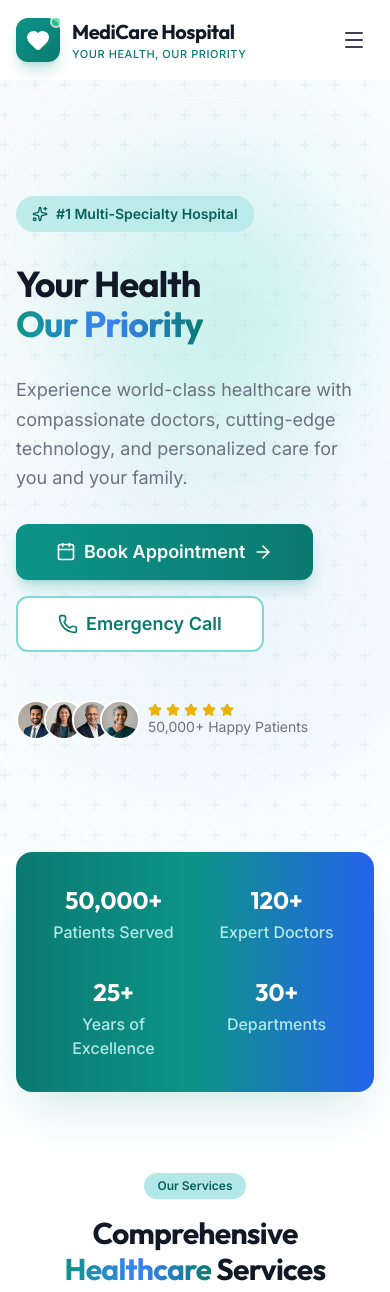
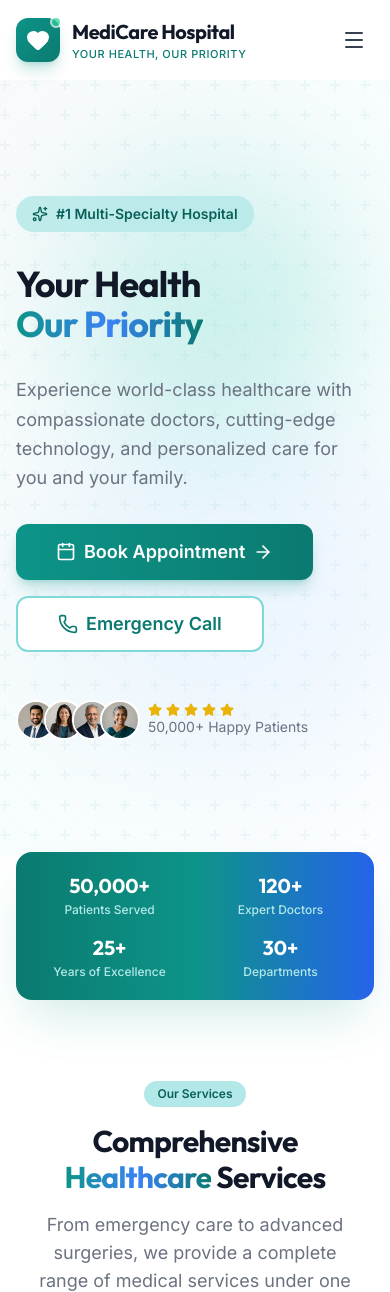
Before and after one commit to prathameshgiri/HospitalWebsite, a React (Vite) app: page / in a window 390 px wide. Shown: the top 1292 px of the page. Built offline with nearby package versions, Linux system fonts and the light colour scheme.

Commit message:
UI: Reduce stats section height and text sizes for mobile view

```diff
--- a/src/index.css
+++ b/src/index.css
@@ -89,7 +89,7 @@
 
   /* Stat counter animation */
   .stat-number {
-    @apply font-display text-2xl md:text-5xl font-bold;
+    @apply font-display text-xl md:text-5xl font-bold;
   }
 
   /* Badge styles */
--- a/src/pages/public/HomePage.jsx
+++ b/src/pages/public/HomePage.jsx
@@ -168,8 +168,8 @@ function StatsSection() {
   return (
     <section className="relative -mt-1 z-20">
       <div className="container mx-auto px-4 md:px-6">
-        <div className="bg-gradient-to-r from-medical-600 via-medical-500 to-ocean-600 rounded-2xl shadow-2xl shadow-medical-500/20 p-8 md:p-10">
-          <div className="grid grid-cols-2 md:grid-cols-4 gap-8">
+        <div className="bg-gradient-to-r from-medical-600 via-medical-500 to-ocean-600 rounded-2xl shadow-2xl shadow-medical-500/20 py-5 px-4 md:p-10">
+          <div className="grid grid-cols-2 md:grid-cols-4 gap-4 md:gap-8">
             {STATS.map((stat, i) => {
               const [count, ref] = useCounter(stat.value);
               return (
@@ -177,7 +177,7 @@ function StatsSection() {
                   <div className="stat-number text-white">
                     {count.toLocaleString()}{stat.suffix}
                   </div>
-                  <p className="text-medical-100 mt-1 font-medium">{stat.label}</p>
+                  <p className="text-medical-100 mt-0.5 md:mt-1 text-xs md:text-base font-medium">{stat.label}</p>
                 </div>
               );
             })}
```
